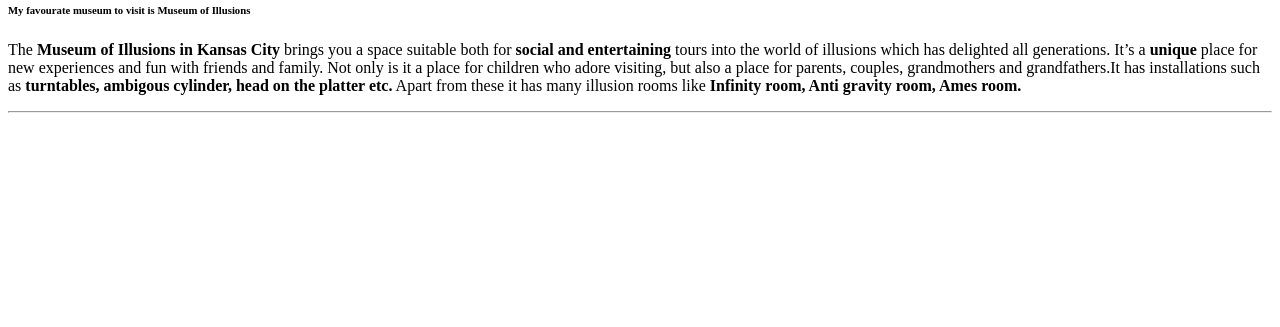
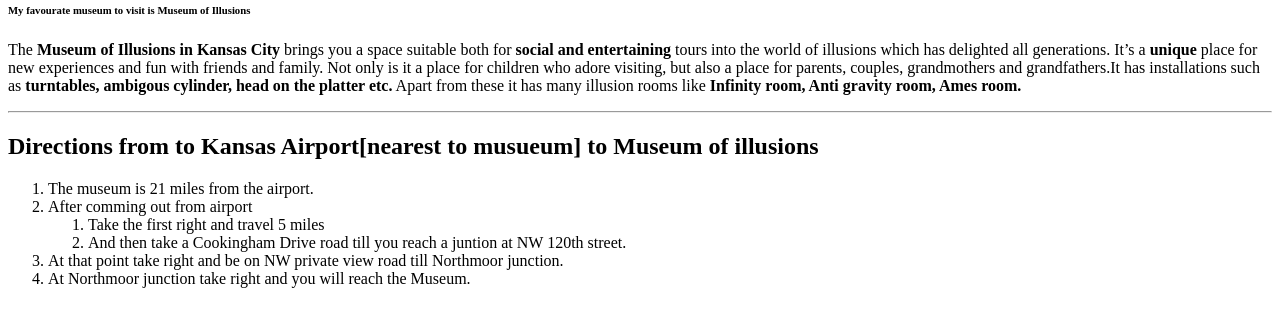
Before and after one commit to 44-563-Web-Apps-F22/44563-webapps-assignment-3-Bhanuteja009, a plain HTML site: page index.html in a window 1280 px wide. Shown: the part 79-406 px from the top of the page. Drawn offline with Linux system fonts and the light colour scheme.

Commit message:
Changes added to include ordered list with nesting in a web page

```diff
--- a/index.html
+++ b/index.html
@@ -15,5 +15,16 @@
             Anti gravity room, Ames room.</b>
         </p>
         <hr>
+        <h2>Directions from to Kansas Airport[nearest to musueum] to Museum of illusions</h2>
+        <ol>
+            <li>The museum is 21 miles from the airport.</li>
+            <li>After comming out from airport </li>
+                <ol>
+                    <li>Take the first right and travel 5 miles</li>
+                    <li>And then take a Cookingham Drive road till you reach a juntion at NW 120th street.</li>
+                </ol>
+            <li>At that point take right and be on NW private view road till Northmoor junction.</li>
+            <li>At Northmoor junction take right and you will reach the Museum.</li>
+        </ol>
     </body>
 </html>
```
